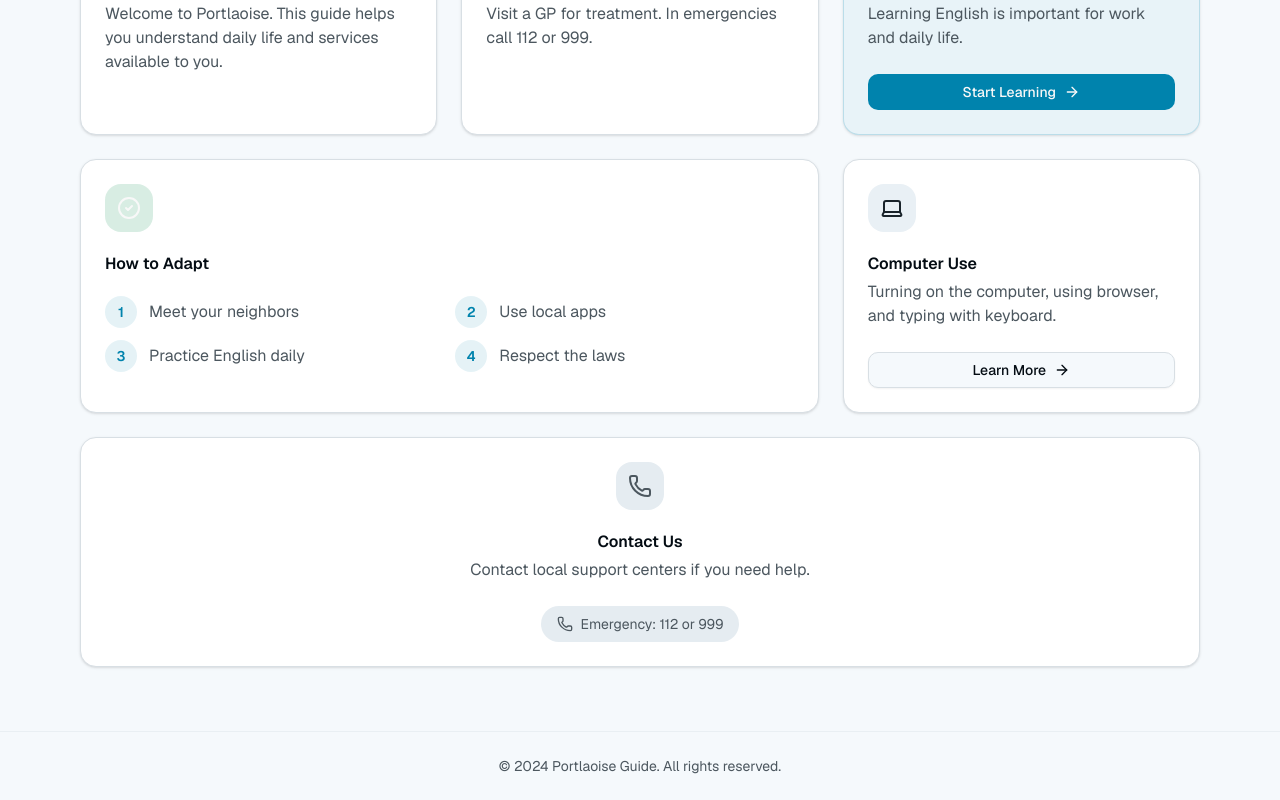
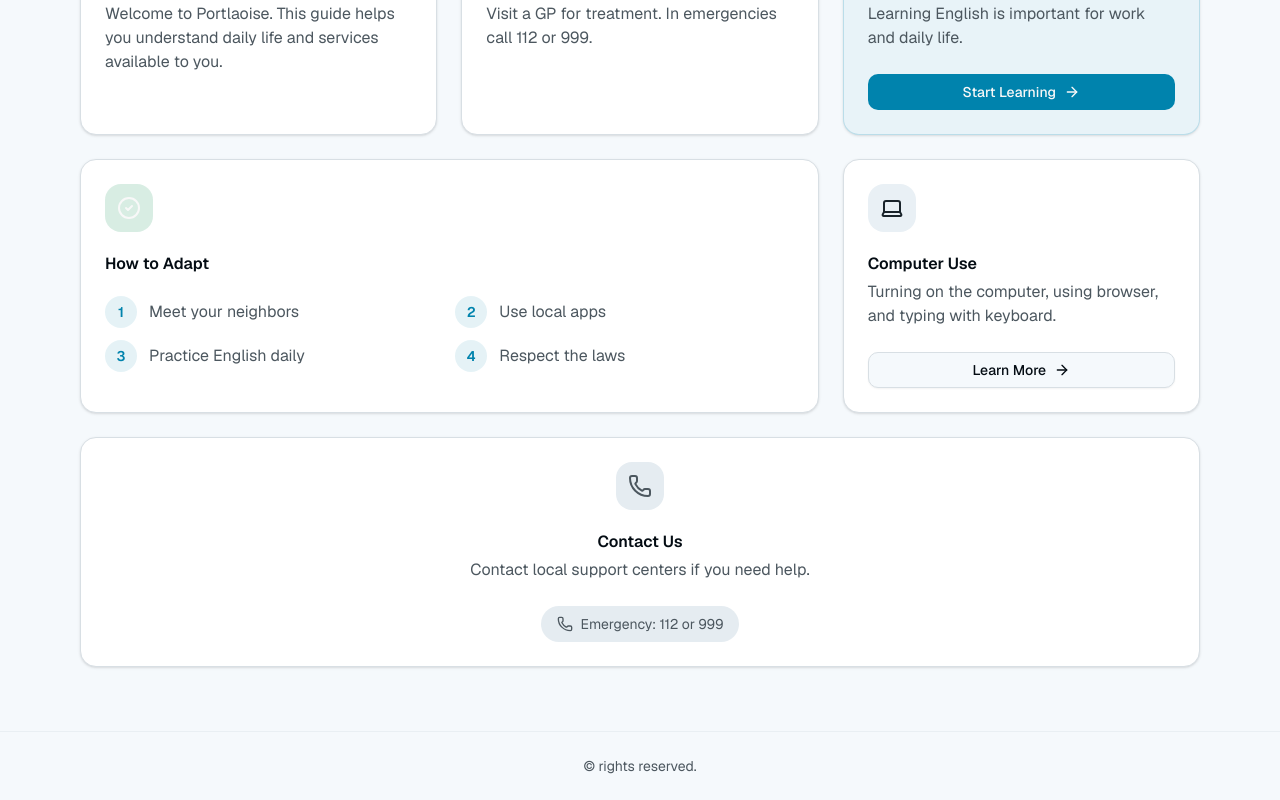
Before and after one commit to EskandarAtrakchi/Portloaise-webpage-1.0, a Next.js app: page / in a window 1280 px wide. Shown: the part 644-1444 px from the top of the page. Built offline with nearby package versions, Linux system fonts and the light colour scheme.

Commit message:
fix: update footer copyright text for localization

```diff
--- a/app/providers.tsx
+++ b/app/providers.tsx
@@ -21,8 +21,8 @@ function LayoutWrapper({ children }: { children: ReactNode }) {
       <footer className="border-t border-border/40 py-6 text-center text-sm text-muted-foreground">
         <div className="container mx-auto px-4">
           {isRTL
-            ? "© 2024 دليل بورتلاويز. جميع الحقوق محفوظة."
-            : "© 2024 Portlaoise Guide. All rights reserved."
+            ? "© دليل بورتلاويز."
+            : "© rights reserved."
           }
         </div>
       </footer>
```
